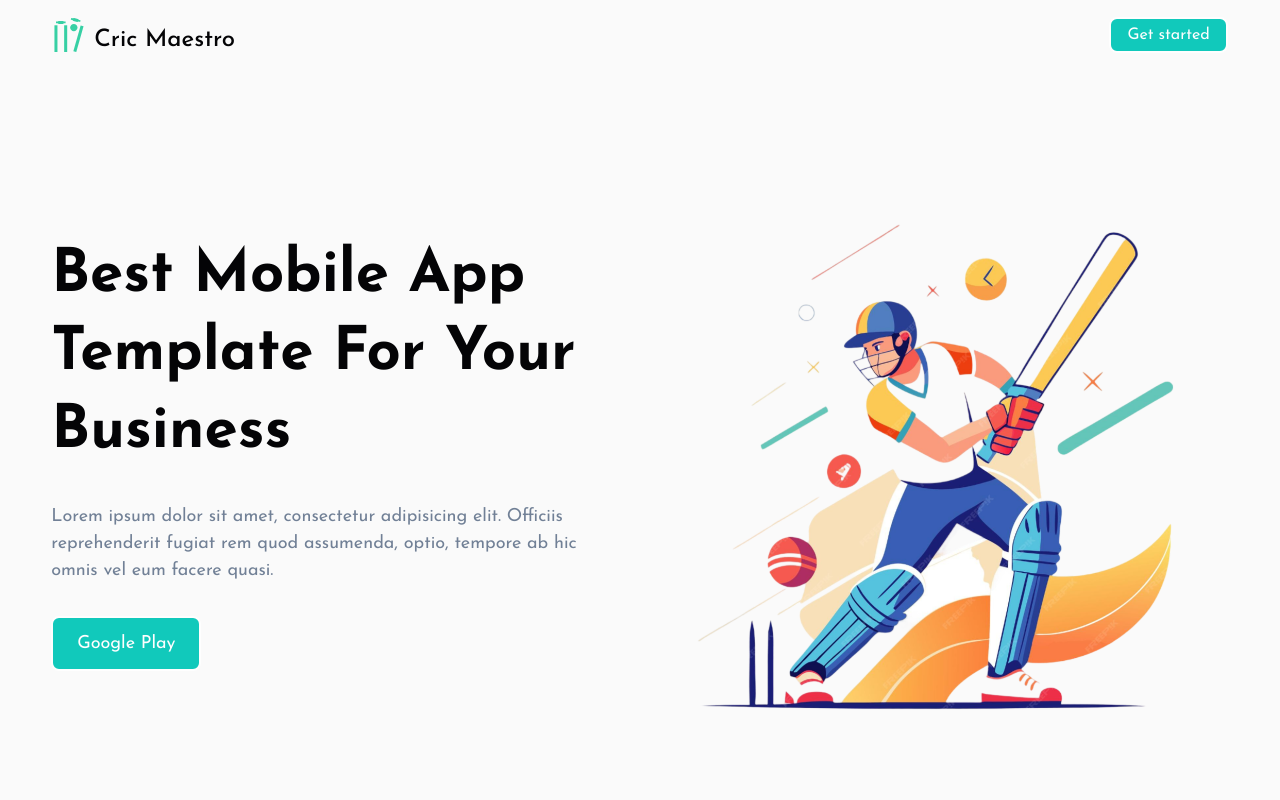
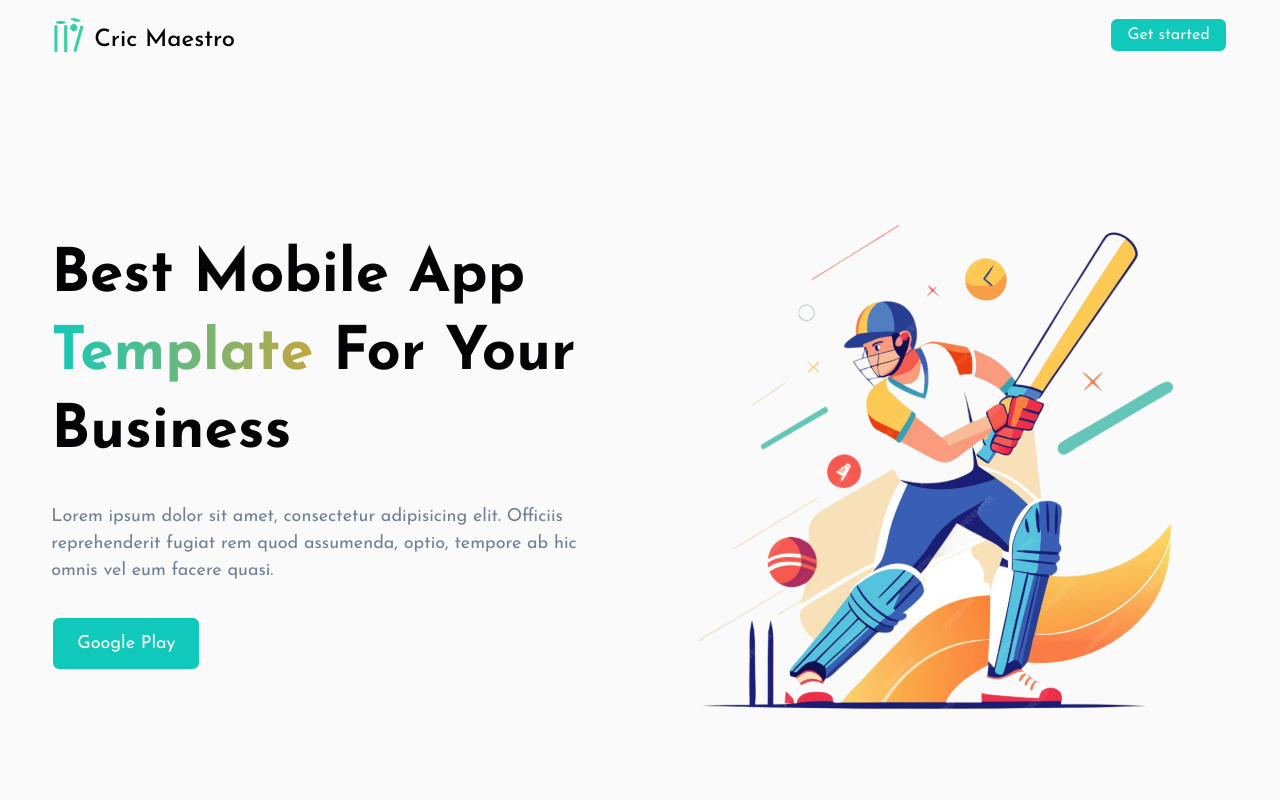
Before and after one commit to aashu0148/cricket-app-frontend, a React (Vite) app: page / in a window 1280 px wide. Shown: the top 800 px of the page. Built offline with nearby package versions, Linux system fonts and the light colour scheme; no server answers.

Commit message:
small change

```diff
--- a/src/App.jsx
+++ b/src/App.jsx
@@ -110,6 +110,10 @@ function App() {
               </PrivateRoute>
             }
           >
+            <Route
+              path={applicationRoutes.dashboard}
+              element={<h1>Hello</h1>}
+            />
             {/* all routes of normal users will be defined here */}
             {/* <Route path="/tournament" element={<PageNotFound />} /> */}
           </Route>
--- a/src/Components/Navbar/Logo.module.scss
+++ b/src/Components/Navbar/Logo.module.scss
@@ -44,6 +44,7 @@
     font-weight: 500;
     line-height: 1;
     transition: 200ms;
+    white-space: nowrap;
   }
 
   @media (max-width: $breakpoint-md) {
--- a/src/Components/PageNotFound/PageNotFound.jsx
+++ b/src/Components/PageNotFound/PageNotFound.jsx
@@ -1,17 +1,22 @@
 import React from "react";
-import styles from "./PageNotFound.module.scss";
 import { useNavigate } from "react-router-dom";
+
 import Button from "@/Components/Button/Button";
 
+import { applicationRoutes } from "@/utils/constants";
+
+import styles from "./PageNotFound.module.scss";
+
 function PageNotFound() {
-
   const navigate = useNavigate();
 
   return (
     <div className={styles.page}>
       <h1>Page not found</h1>
       <p>You have reached application borders. There is nothing here {":("}</p>
-      <Button withArrow onClick={()=> navigate("/")}>GO BACK</Button>
+      <Button withArrow onClick={() => navigate(applicationRoutes.dashboard)}>
+        Home
+      </Button>
     </div>
   );
 }
--- a/src/Components/PageNotFound/PageNotFound.module.scss
+++ b/src/Components/PageNotFound/PageNotFound.module.scss
@@ -8,9 +8,11 @@
   gap: $spacing-xs;
   justify-content: center;
   align-items: center;
+
   h1 {
-    font-size: $text-5xl;
+    font-size: $text-4xl;
     text-align: center;
+
     @media (max-width: 640px) {
       font-size: $text-2xl;
     }
@@ -20,9 +22,7 @@
     text-align: center;
     margin-bottom: $spacing-sm;
     @media (max-width: 640px) {
-      font-size: $text-sm
+      font-size: $text-sm;
     }
   }
 }
-//for all space- spacing variable, font varioable and color
-//navbar aur button ki scss likhni h fron tailwind
--- a/src/Pages/LandingPage/LandingPage.jsx
+++ b/src/Pages/LandingPage/LandingPage.jsx
@@ -25,13 +25,17 @@ import Button from "@/Components/Button/Button";
 import Card from "./Card/Card";
 import LineAnimate from "@/Components/LineAnimate/LineAnimate";
 import { FontAwesomeIcon } from "@fortawesome/react-fontawesome";
-import { faQuoteLeft, faStar } from "@fortawesome/free-solid-svg-icons";
+import { faQuoteLeft } from "@fortawesome/free-solid-svg-icons";
 
 function Hero() {
   return (
     <div className={styles.heroSection}>
       <div className={styles.heroSection__left}>
-        <h1>Best Mobile App Template For Your Business</h1>
+        <h1>
+          Best Mobile App
+          <span className="gradient-text"> Template </span>
+          For Your Business
+        </h1>
         <p>
           Lorem ipsum dolor sit amet, consectetur adipisicing elit. Officiis
           reprehenderit fugiat rem quod assumenda, optio, tempore ab hic omnis
--- a/src/Pages/LandingPage/landingCopy.js
+++ b/src/Pages/LandingPage/landingCopy.js
@@ -12,6 +12,9 @@ import {
 } from "@fortawesome/free-solid-svg-icons";
 
 const generalCopy = {
+  hero: {
+    mainHeading: "",
+  },
   about: {
     shoulder:
       "Lorem ipsum dolor sit amet consectetur, adipisicing elit. Non ab quibusdam velit voluptatem, nulla, id maxime natus, optio consequuntur",
--- a/src/styles/global.scss
+++ b/src/styles/global.scss
@@ -107,7 +107,7 @@ svg {
   --var-primary: #11c9bb;
   --var-primary-100: #f4faff;
   --var-primary-2: #d0a437;
-  --gradient-1: linear-gradient(to right, $primary, $primary-2);
+  --gradient-1: linear-gradient(to right, #11c9bb, #d0a437);
 
   color-scheme: light;
 }
```
